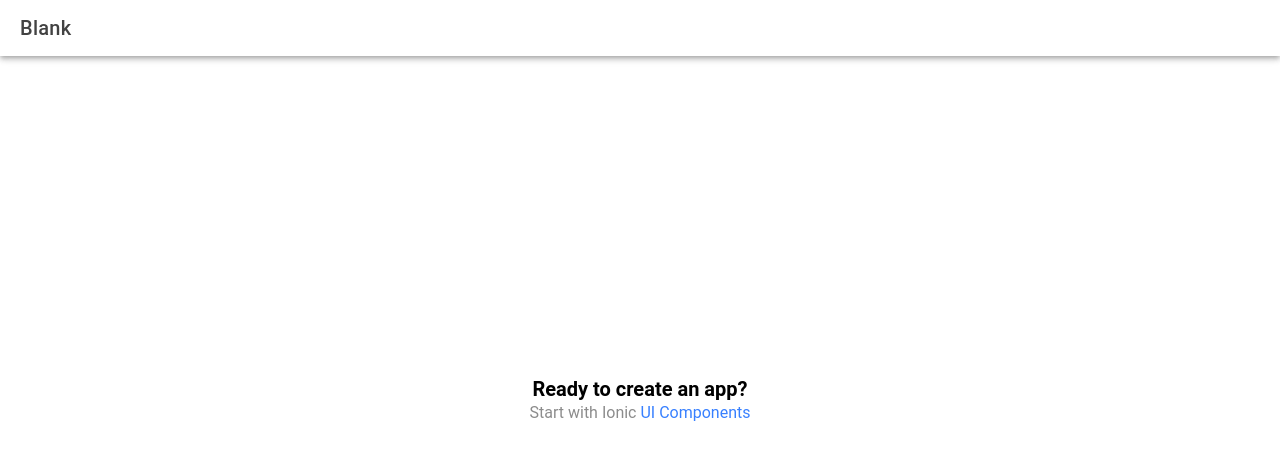
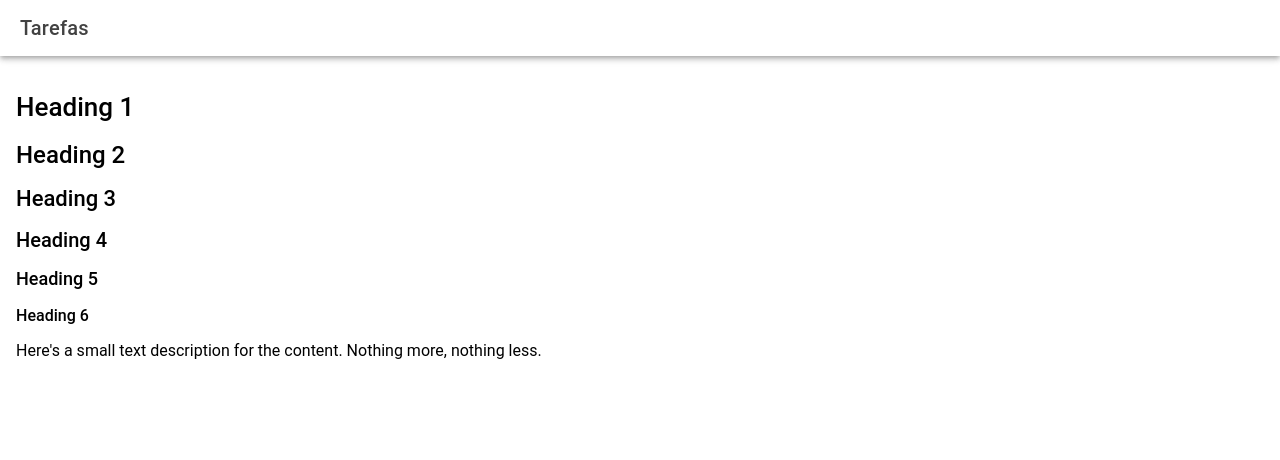
Before and after one commit to Mari2213/Dispositivos-moveis, a React (Vite) app in the folder Ionic/app-1203/: page /home in a window 1280 px wide. Shown: the top 460 px of the page. Built offline with nearby package versions, Linux system fonts and the light colour scheme.

Commit message:
config page tarefas

```diff
--- a/Ionic/app-1203/src/pages/Home/Home.tsx
+++ b/Ionic/app-1203/src/pages/Home/Home.tsx
@@ -1,24 +1,11 @@
 import {IonContent, IonHeader, IonPage, IonTitle, IonToolbar} from '@ionic/react';
 import ExploreContainer from '../../components/ExploreContainer/ExploreContainer';
 import './Home.css';
+import Tarefas from "../Tarefas/Tarefas";
 
 const Home: React.FC = () => {
     return (
-        <IonPage>
-            <IonHeader>
-                <IonToolbar>
-                    <IonTitle>Blank</IonTitle>
-                </IonToolbar>
-            </IonHeader>
-            <IonContent fullscreen>
-                <IonHeader collapse="condense">
-                    <IonToolbar>
-                        <IonTitle size="large">Blank</IonTitle>
-                    </IonToolbar>
-                </IonHeader>
-                <ExploreContainer/>
-            </IonContent>
-        </IonPage>
+        <Tarefas/>
     );
 };
 
--- a/Ionic/app-1203/src/pages/Tarefas/Tarefas.tsx
+++ b/Ionic/app-1203/src/pages/Tarefas/Tarefas.tsx
@@ -1,6 +1,23 @@
+import {IonContent, IonHeader, IonTitle, IonToolbar} from '@ionic/react';
+
 const Tarefas = () => {
     return (
         <>
+            <IonHeader>
+                <IonToolbar>
+                    <IonTitle>Tarefas</IonTitle>
+                </IonToolbar>
+            </IonHeader>
+            <IonContent className="ion-padding">
+                <h1>Heading 1</h1>
+                <h2>Heading 2</h2>
+                <h3>Heading 3</h3>
+                <h4>Heading 4</h4>
+                <h5>Heading 5</h5>
+                <h6>Heading 6</h6>
+
+                <p>Here's a small text description for the content. Nothing more, nothing less.</p>
+            </IonContent>
         </>
     )
 }
```
